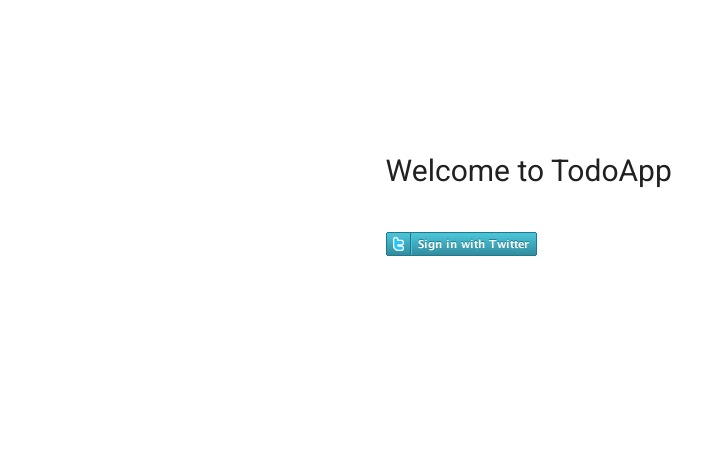
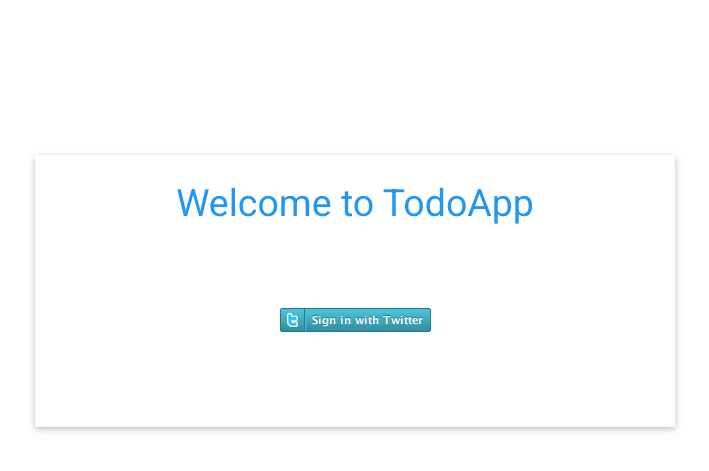
Before and after one commit to johnngugi/todo-app, a Flask app: page /auth/authorize in a window 1280 px wide. Shown: the top 471 px of the page, without its empty margins (285-994 px from the left). Run offline with Flask 2, Linux system fonts and the light colour scheme; parts of the project's set-up code (start-up, migrations or seed data) failed here and were passed over.

Commit message:
Add new feature

```diff
--- a/app/main/views.py
+++ b/app/main/views.py
@@ -29,7 +29,8 @@ def index():
 
     return render_template('index.html',
                            categories=Category.query.all(),
-                           todos=Todo.query.join(Priority).order_by(Priority.value.desc()))
+                           todos=Todo.query.join(Priority).order_by(Priority.value.desc()),
+                           users=User.query.all())
 
 
 @main.route('/new', methods=['GET', 'POST'])
--- a/app/models.py
+++ b/app/models.py
@@ -38,7 +38,7 @@ class Todo(db.Model):
 
     category = db.relationship('Category', foreign_keys=category_id, backref="todos")
     priority = db.relationship('Priority', foreign_keys=priority_id, backref="todos")
-    user = db.relationship('User', foreign_keys=user_id)
+    user = db.relationship('User', foreign_keys=user_id, backref="author")
 
     def __init__(self, category, priority, description, user):
         self.category = category
--- a/app/static/css/styles.css
+++ b/app/static/css/styles.css
@@ -2,9 +2,19 @@ body {
 	font-family: 'Roboto', sans-serif;
 }
 .login {
-	font-size: 2em;
-	padding: 10%;
-	vertical-align: center;
+	font-size: 2.5em;
+	text-align: center;
+	position: absolute;
+	left: 25%;
+	width: 50%;
+}
+
+.style {
+	margin-bottom: 15%;
+}
+
+.login a {
+	display: block;
 }
 
 #delform {
--- a/app/templates/auth/login.html
+++ b/app/templates/auth/login.html
@@ -1,12 +1,13 @@
 {% extends 'base.html' %}
 {% block content %}
-    <div class="row login">
-        <div class="col s6 offset-l4">
-            <p>Welcome to TodoApp</p>
-            <a href="{{ url_for('auth.login') }}"><img src="{{ url_for('static', filename='sign-in.png') }}" alt="sign in"></a>
+    <div class="row">
+        <div class="style"></div>
+
+        <div class="container">
+            <div class="card-panel login">
+                <span class="blue-text">Welcome to TodoApp</span>
+                <a href="{{ url_for('auth.login') }}"><img src="{{ url_for('static', filename='sign-in.png') }}" alt="sign in"></a>
+            </div>
         </div>
     </div>
-    <div class="">
-
-    </div>
 {% endblock %}
--- a/app/templates/index.html
+++ b/app/templates/index.html
@@ -14,6 +14,7 @@
             </thead>
             <tbody>
                 {% for todo in todos %}
+                    {% if todo.user.author %}
                     <tr class="row">
                         <td class="col s2">{{ todo.category.name }}</td>
                         <td class="col s2">{{ todo.description }}</td>
@@ -30,6 +31,7 @@
                             </form>
                         </td>
                     </tr>
+                    {% endif %}
                 {% endfor %}
             </tbody>
         </table>
--- a/run.py
+++ b/run.py
@@ -1,7 +1,7 @@
 #!/usr/bin/env python
 import os
 from app import create_app, db
-from app.models import User, Category, Todo, Priority
+from app.models import Category, Todo, Priority
 from flask.ext.script import Manager, Shell
 from flask.ext.migrate import Migrate, MigrateCommand
 
```
Also changed, not shown: app/auth/oauth.py (added, +19 -0 lines), 1 other file.
